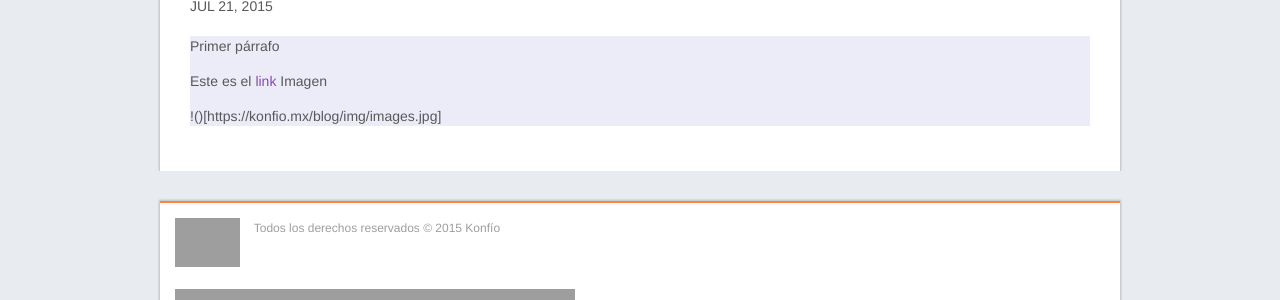
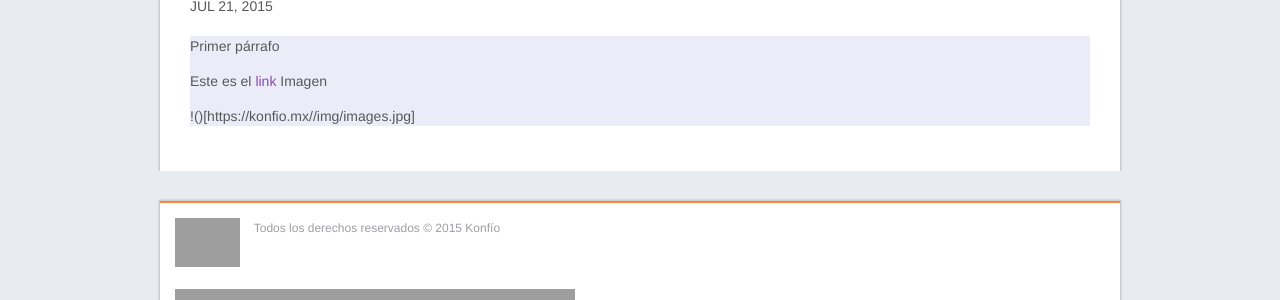
Before and after one commit to konfio/konfio.github.io, a Jekyll site: the page built from _posts/2015-07-21-Pueba1.md, in a window 1280 px wide and 900 px high, scrolled down 376 px. Shown: the part 152-452 px from the top of the window. Built offline with Jekyll 4.4.1, drawn with Linux system fonts in a browser that asks for light colours.

Commit message:
fixes for subdomain redirect and github pages

```diff
--- a/_config.yml
+++ b/_config.yml
@@ -3,7 +3,7 @@
 email: info@konfio.mx
 description: > # this means to ignore newlines until "baseurl:"
   Solicita un préstamo en línea para tu negocio en México y obtén el máximo beneficio. Konfío te ofrece préstamos en México con tasas de interés bajas y con un simulador de pagos para que veas la cantidad total que tendrías que pagar.
-baseurl: "/blog" # the subpath of your site, e.g. /blog/
+baseurl: "/" # the subpath of your site, e.g. /blog/
 url: "https://konfio.mx" # the base hostname & protocol for your site
 
 # social media
--- a/_includes/head.html
+++ b/_includes/head.html
@@ -20,9 +20,9 @@
   <meta property="og:description" content="Préstamos rápidos y confiables: sí confiamos, por eso te prestamos!">
   <meta property="og:locale" content="es_LA">
 
-  <link rel="stylesheet" href="{{ "/css/style.css" | prepend: site.baseurl }}">
-  <link rel="stylesheet" href="{{ "/css/prev.css" | prepend: site.baseurl }}">
-  <link rel="stylesheet" href="{{ "/css/new.css" | prepend: site.baseurl }}">
+  <link rel="stylesheet" href="{{ "/css/style.css"}}">
+  <link rel="stylesheet" href="{{ "/css/prev.css"}}">
+  <link rel="stylesheet" href="{{ "/css/new.css"}}">
   <link rel="canonical" href="{{ page.url | replace:'index.html','' | prepend: site.baseurl | prepend: site.url }}">
   <link rel="alternate" type="application/rss+xml" title="{{ site.title }}" href="{{ "/feed.xml" | prepend: site.baseurl | prepend: site.url }}" />
 </head>
```
